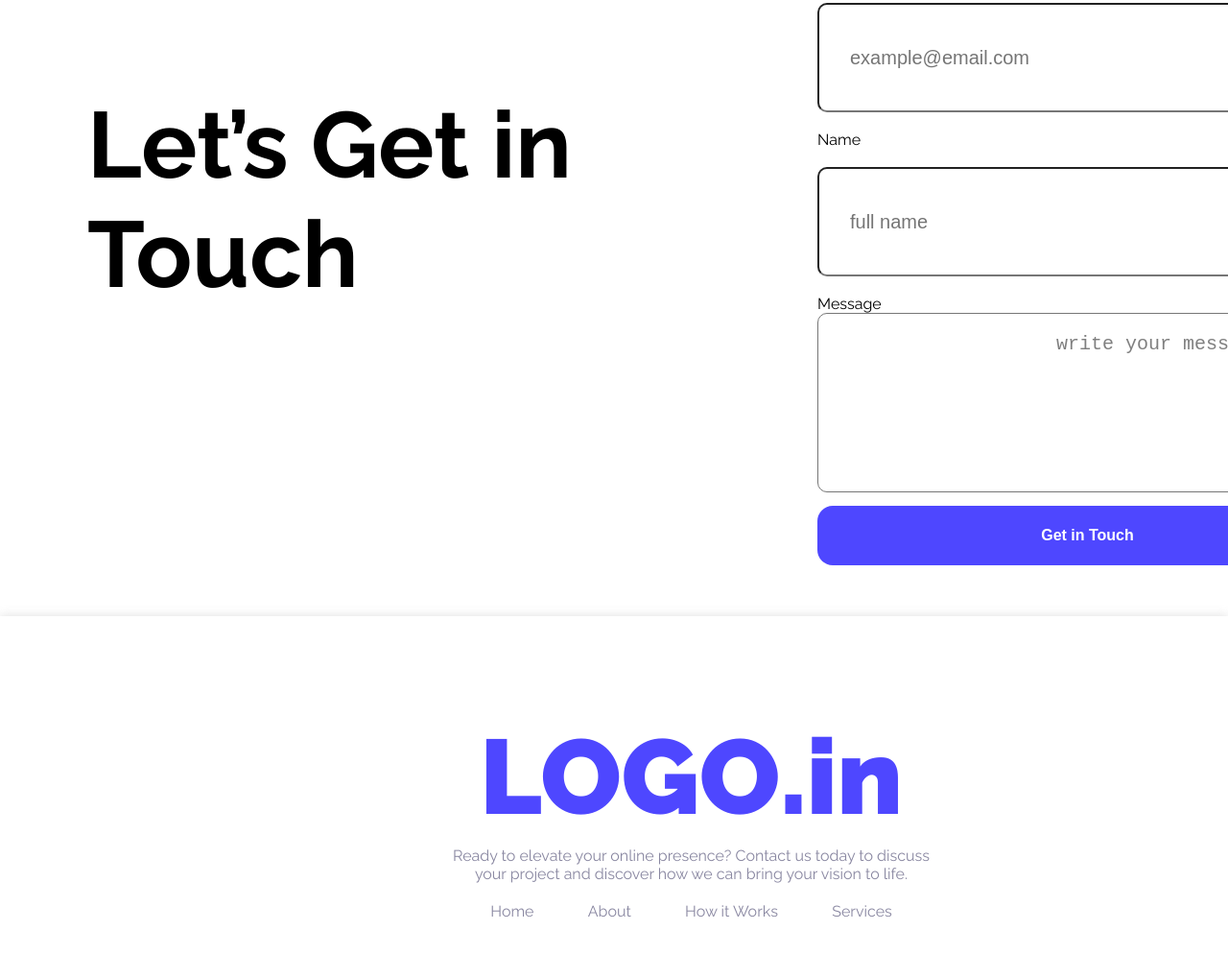
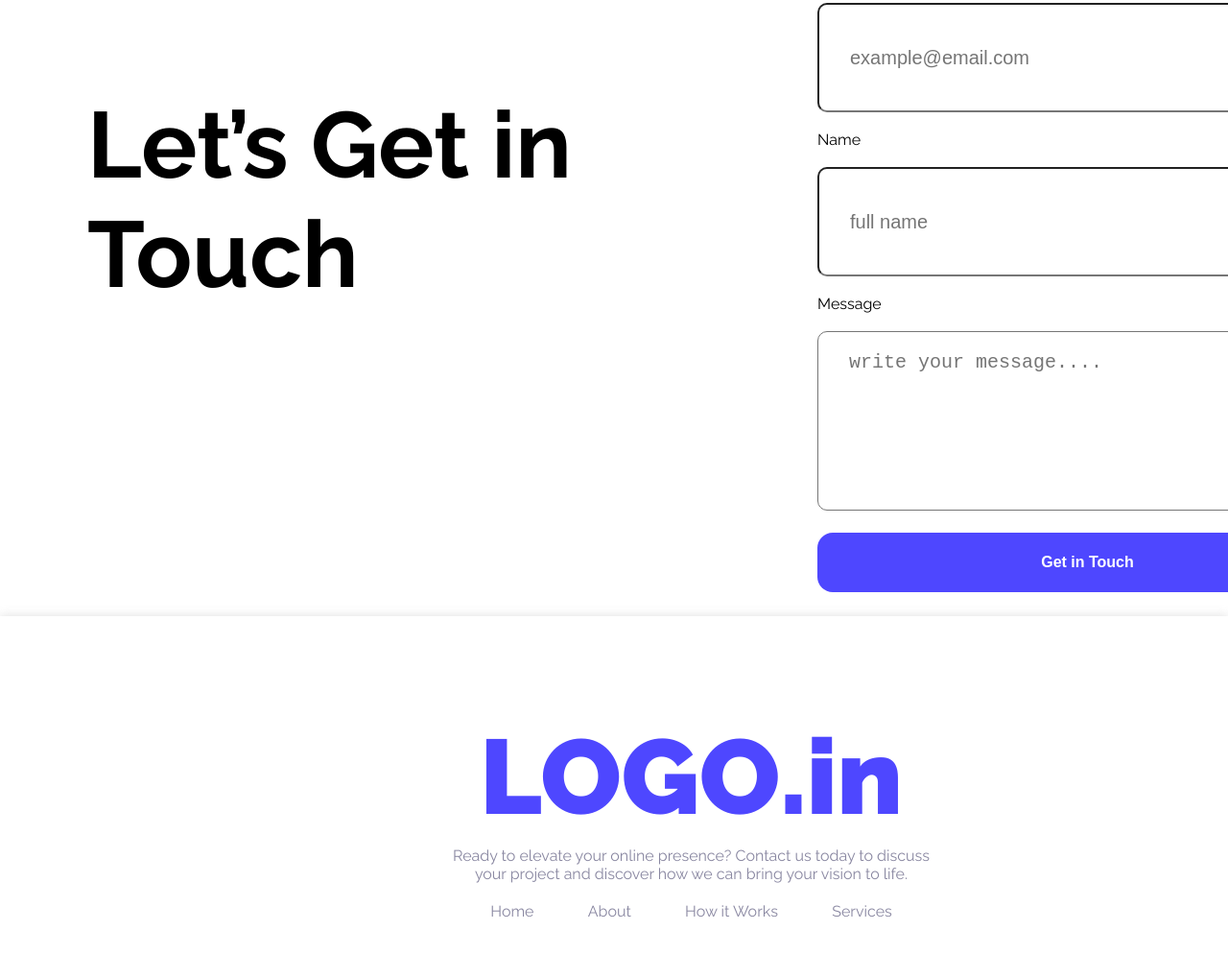
Before and after one commit to imrannazir00/web-developer-B12A01-landing-launchpad, a plain HTML site: page index.html in a window 1280 px wide. Shown: the part 3111-4105 px from the top of the page at 96% size. Drawn offline with Linux system fonts and the light colour scheme.

Commit message:
feat: message placeholder fix

```diff
--- a/index.html
+++ b/index.html
@@ -250,14 +250,12 @@
                 />
               </div>
               <div class="get-message">
-                <label for="message">Message</label><br>
-                <textarea
-                  class="message-textarea"
-                  name=""
-                  id="message"cols="30">
-                  write your message....
-                </textarea>
+                <label for="message">Message</label>
+                <br>
+                <br>
+                <textarea name="message" id="" class="message-textarea" placeholder="write your message...."></textarea>
               </div>
+              <br>
               <input
                 class="normal-button"
                 style="height: 62px; width: 563px; padding: 19px 101px"
--- a/styles/style.css
+++ b/styles/style.css
@@ -281,7 +281,6 @@ main{
     margin: 19px 0;
     border-radius: 10px;
 
-
 }
 .get-in-touch{
     width: 497px;
@@ -290,11 +289,11 @@ main{
 .message-textarea{
     width: 497px;
     height: 145px;
-    padding: 20px 32px;
     border-radius: 10px;
     font-size: 20px;
     color: rgba(0, 0, 0, 0.5);
-    margin-bottom: 10px;
+    padding: 20px 32px;
+
 
 }
 /* footer-section */
```
